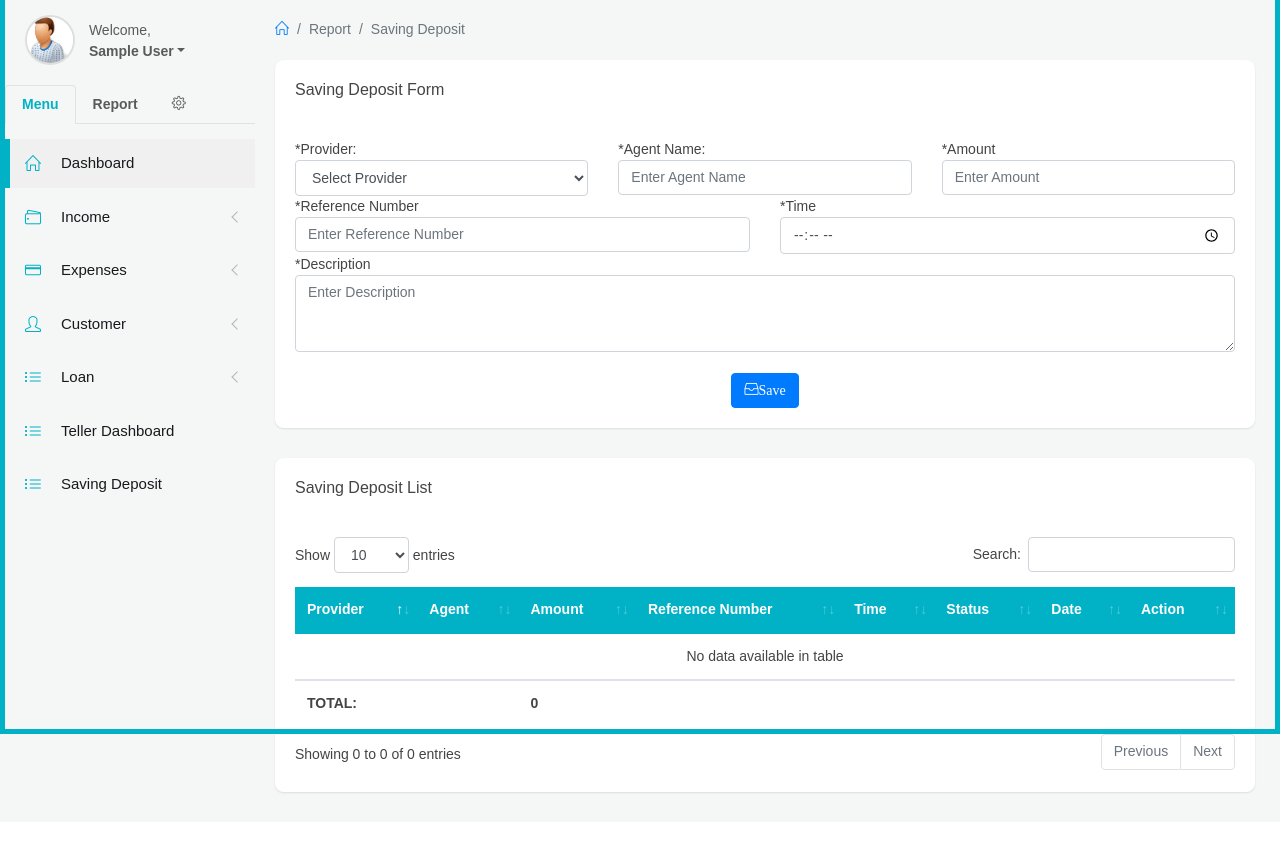
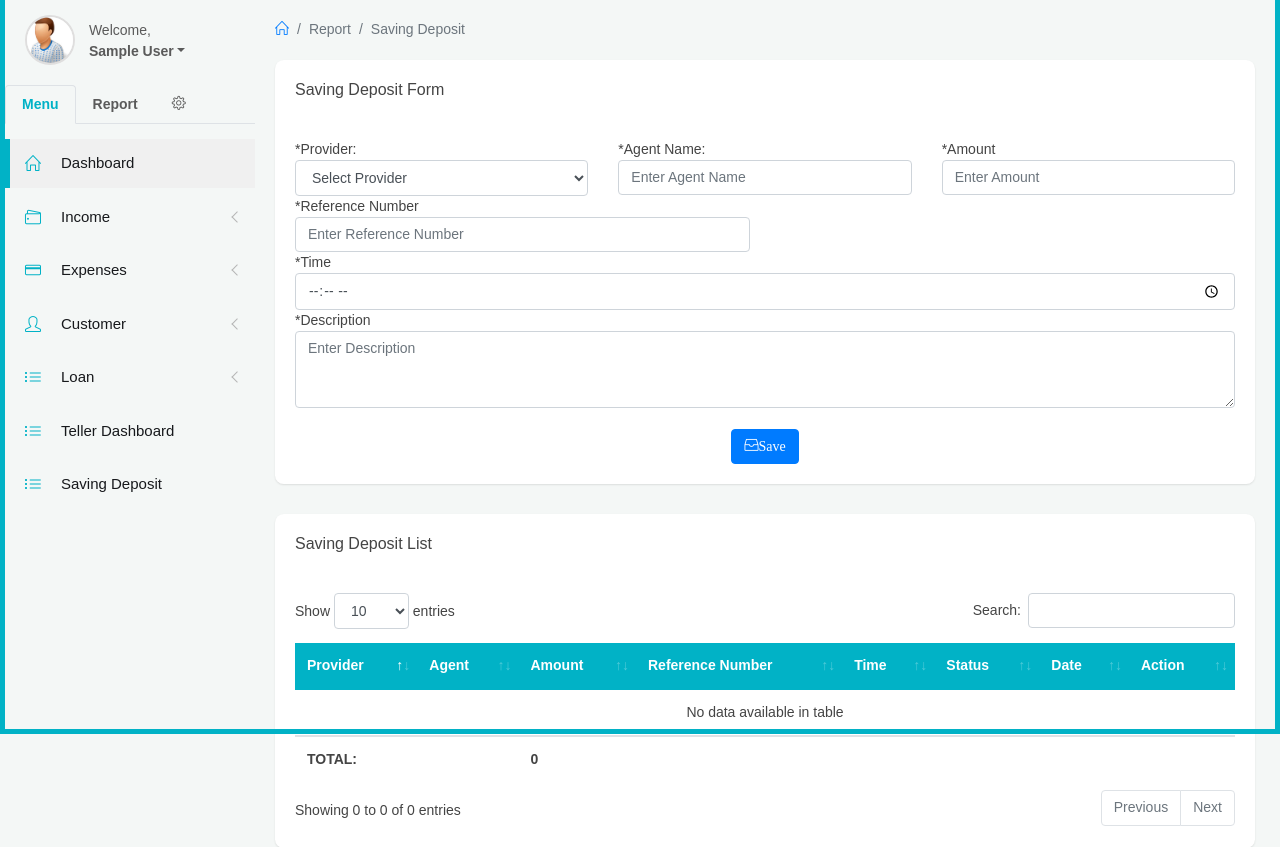
Before and after one commit to mtungij/Nack-credit, a CodeIgniter app: page /database/index.php/oficer/saving_deposit in a window 1280 px wide. Shown: the part 66-913 px from the top of the page. Before the commit the page ends 860 px from the top, so only its background shows below. Run offline with CodeIgniter, Linux system fonts and the light colour scheme; the visitor is signed in with stand-in values (Sample User, id 1); data that the repository does not hold is empty; some libraries are stand-ins or nearby versions.

Commit message:
new updates

```diff
--- a/application/views/oficer/saving_deposit.php
+++ b/application/views/oficer/saving_deposit.php
@@ -66,7 +66,7 @@
                 <span>*Reference Number</span>
             <input type="text" name="ref_no" autocomplete="off" placeholder="Enter Reference Number" class="form-control" required>
                 </div>
-                    <div class="col-lg-6 col-6">
+                    <div class="col-lg-12 col-12">
                 <span>*Time</span>
             <input type="time" name="time" autocomplete="off" placeholder="Enter Reference Number" class="form-control" required>
                 </div>
```
